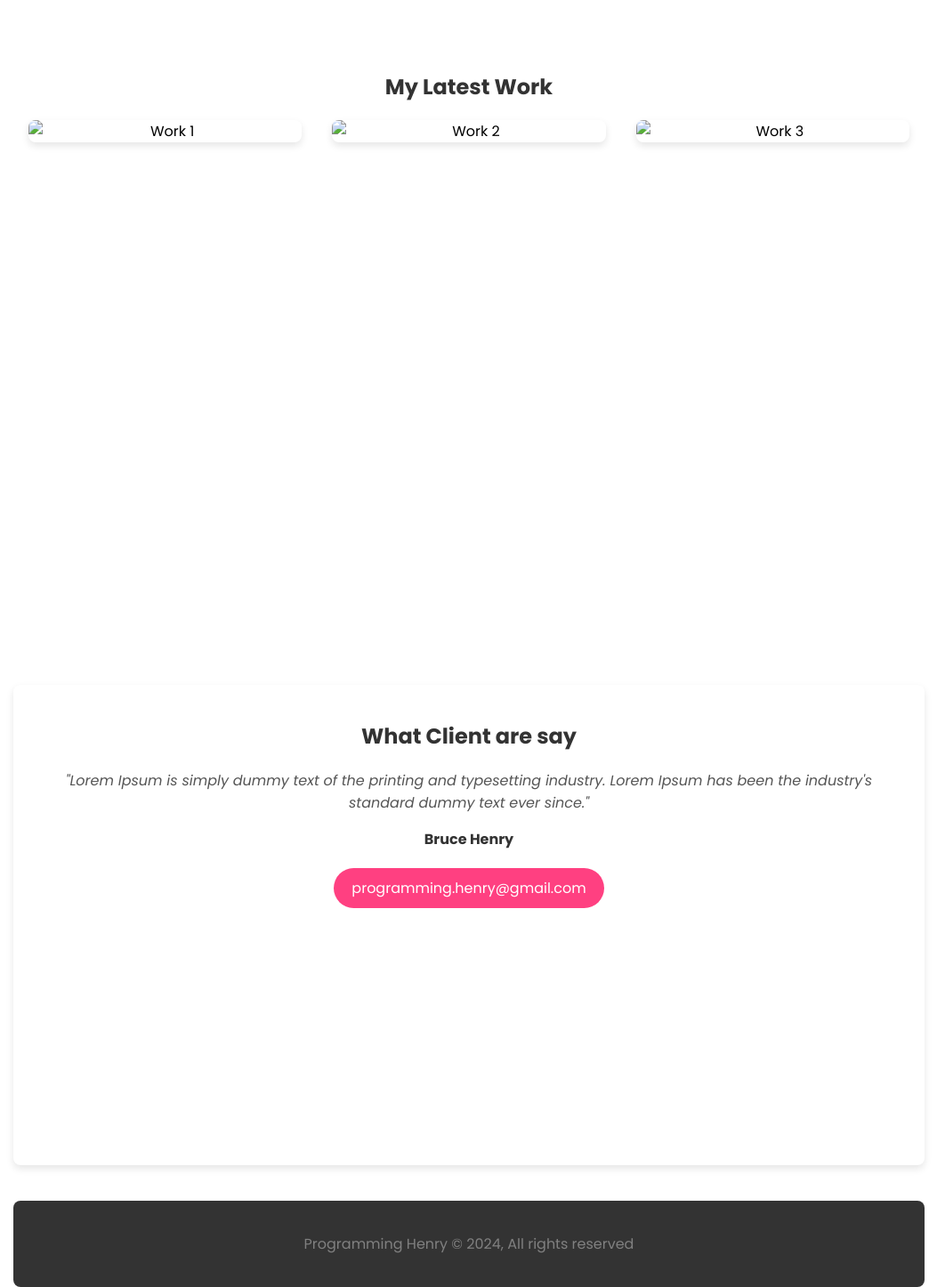
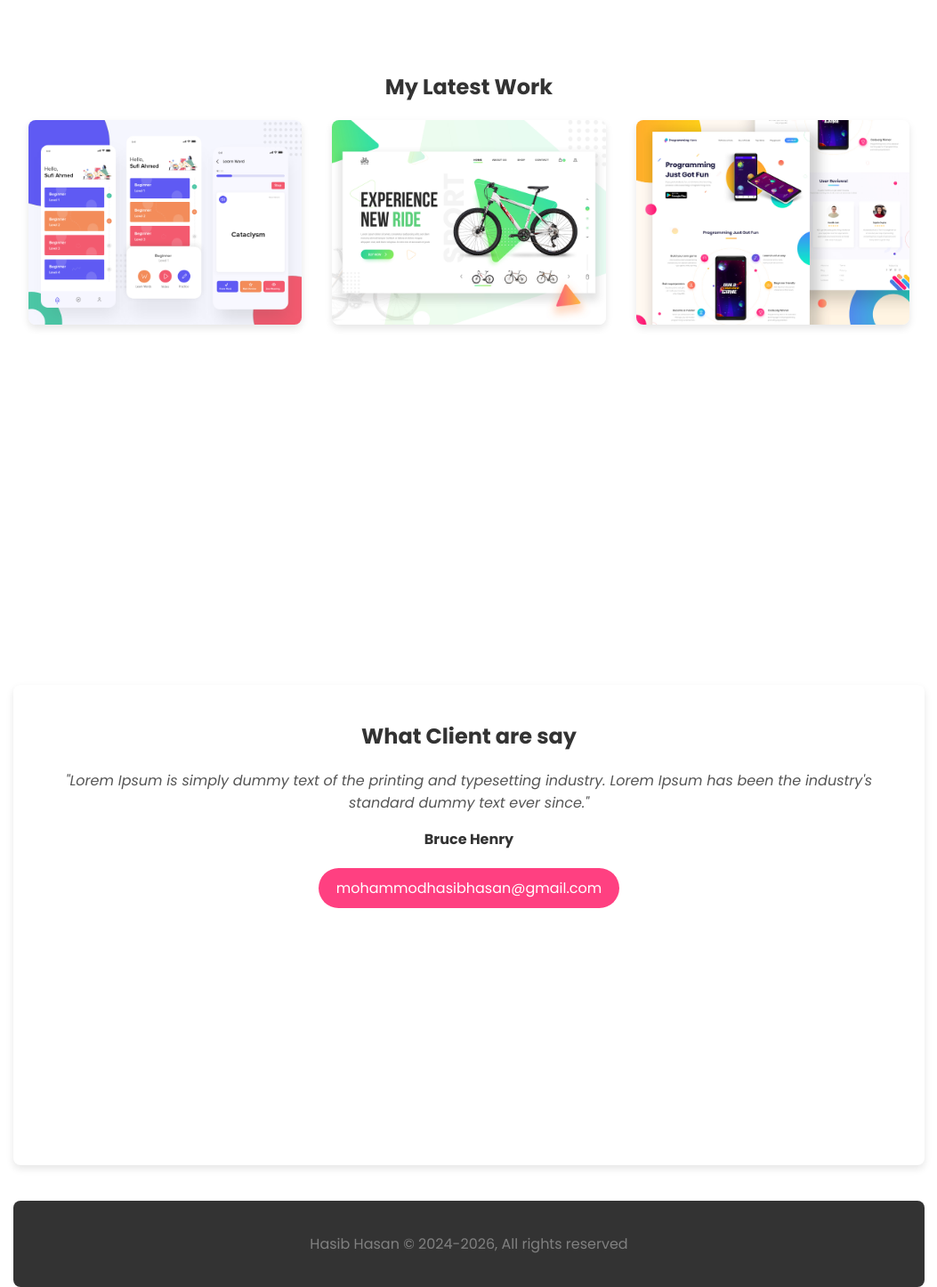
Before and after one commit to HasibCoderLab/Demo-Portfolio-1, a plain HTML site: page index.html in a window 1280 px wide. Shown: the part 1280-2727 px from the top of the page at 89% size, without its empty margins (113-1166 px from the left). Drawn offline with Linux system fonts and the light colour scheme.

Commit message:
update html

```diff
--- a/index.html
+++ b/index.html
@@ -3,7 +3,7 @@
 <head>
     <meta charset="UTF-8">
     <meta name="viewport" content="width=device-width, initial-scale=1.0">
-    <title>Parsonal</title>
+    <title> Parsonal Website </title>
     <link rel="stylesheet" href="style.css">
 <link rel="preconnect" href="https://fonts.googleapis.com">
 <link rel="preconnect" href="https://fonts.gstatic.com" crossorigin>
@@ -43,18 +43,18 @@
         <section class="latest-work">
         <h2>My Latest Work</h2>
         <div class="work-gallery">
-        <img src="personal-website/latest-work/work-1.png" alt="Work 1">
-        <img src="personal-website/latest-work/work-2.jpg" alt="Work 2">
-        <img src="personal-website/latest-work/work-3.jpg" alt="Work 3">
+        <img src="latest-work/work-1.png" alt="Work 1">
+        <img src="latest-work/work-2.jpg" alt="Work 2">
+        <img src="latest-work/work-3.jpg" alt="Work 3">
         </div>
         </section>
         <section class="client-testimonial">
         <h2>What Client are say</h2>
         <p class="testimonial">"Lorem Ipsum is simply dummy text of the printing and typesetting industry. Lorem Ipsum has been the industry's standard dummy text ever since."</p>
         <p class="client-name">Bruce Henry</p>
-        <a href="mailto:programming.henry@gmail.com" class="contact-email">programming.henry@gmail.com</a>
+        <a href="mailto:mohammodhasibhasan@gmail.com" class="contact-email">mohammodhasibhasan@gmail.com</a>
         </section>
         <footer>
-        <p>Programming Henry © 2024, All rights reserved</p>
+        <p> Hasib Hasan © 2024-2026, All rights reserved</p>
         </footer>
         </div>
```
Also changed, not shown: latest-work/work-1.png (added), latest-work/work-2.jpg (added), latest-work/work-3.jpg (added).
